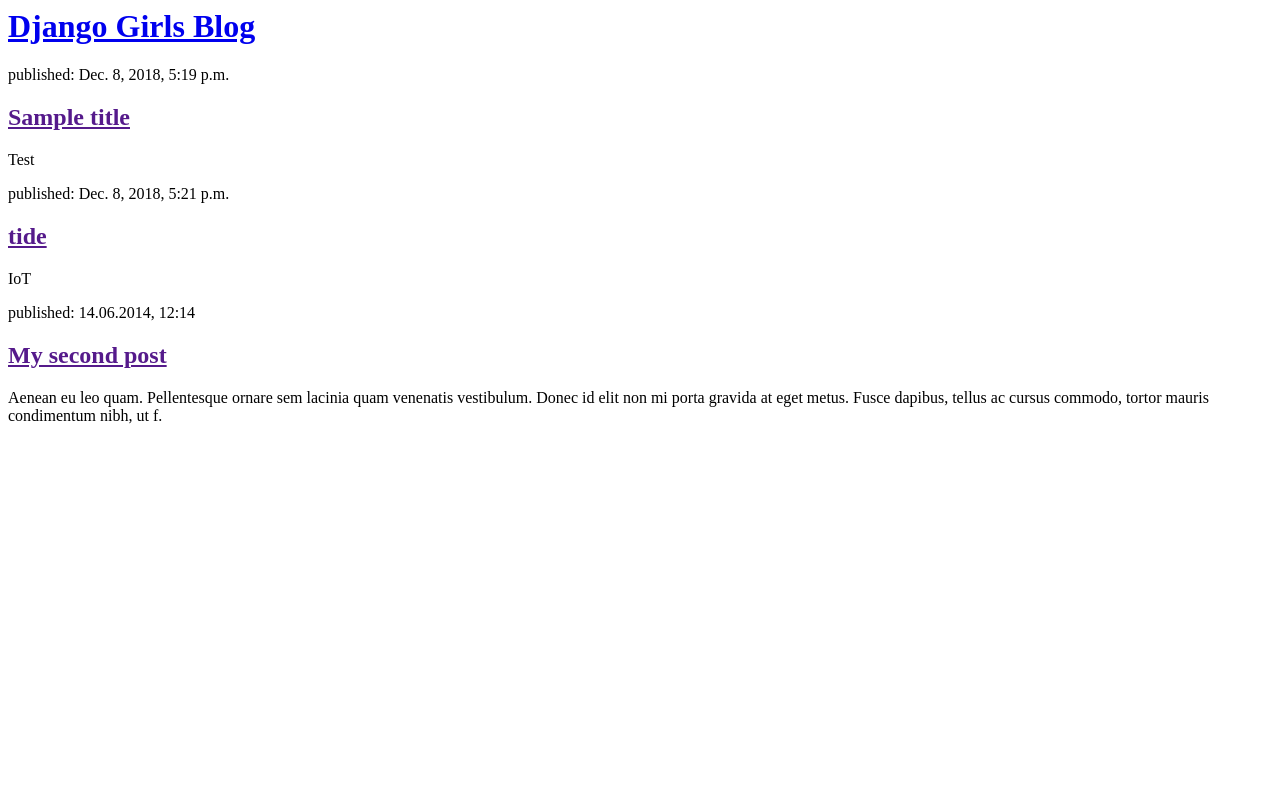
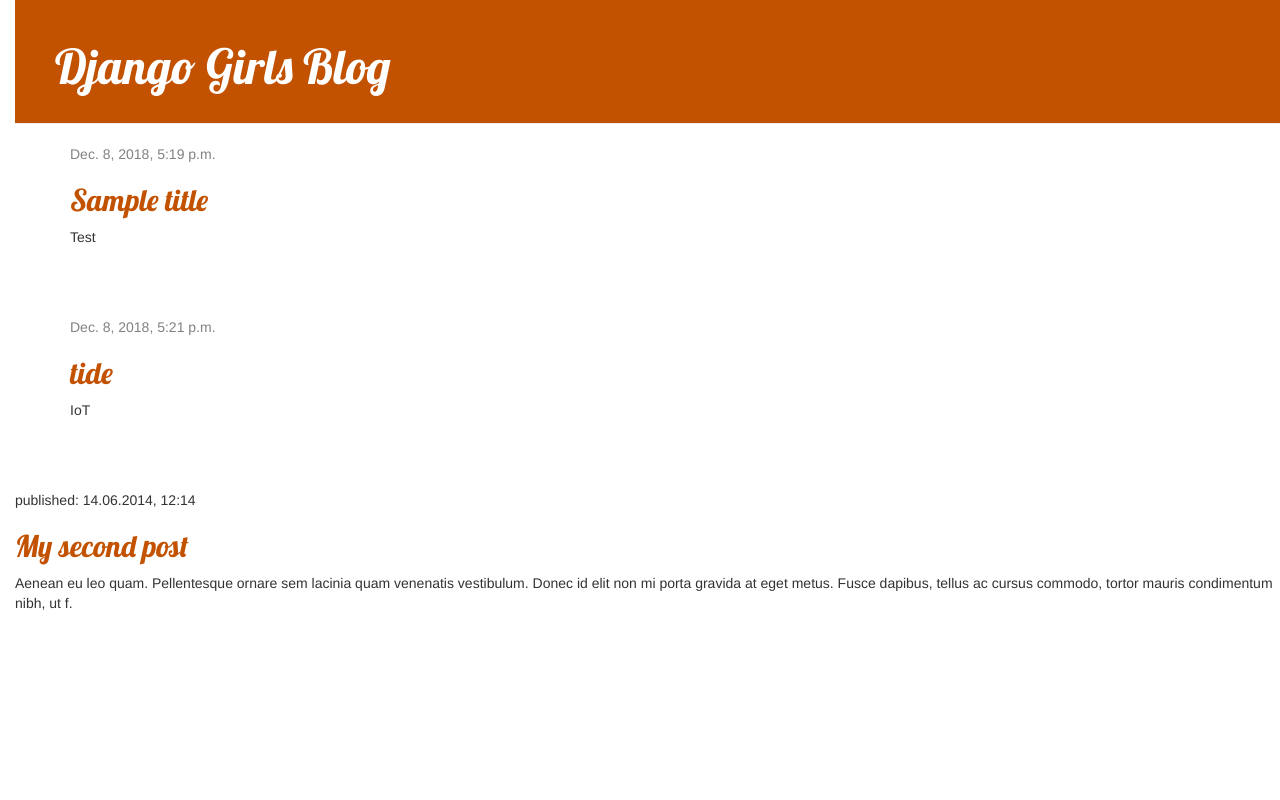
Before and after one commit to nuntawat168/my-first-blog, a Django app: page / in a window 1280 px wide. Run offline with Django 3.2, Linux system fonts and the light colour scheme; data comes from the database, SQL or seed files in the repository; some libraries are stand-ins or nearby versions.

Commit message:
Added view and template for detailed blog post as well as CSS for the site.

```diff
--- /dev/null
+++ b/blog/static/css/blog.css
@@ -0,0 +1,53 @@
+h1 a, h2 a {
+    color: #C25100;
+    font-family: 'Lobster';
+}
+body {
+    padding-left: 15px;
+}
+.page-header {
+    background-color: #C25100;
+    margin-top: 0;
+    padding: 20px 20px 20px 40px;
+}
+
+.page-header h1, .page-header h1 a, .page-header h1 a:visited, .page-header h1 a:active {
+    color: #ffffff;
+    font-size: 36pt;
+    text-decoration: none;
+}
+
+.content {
+    margin-left: 40px;
+}
+
+h1, h2, h3, h4 {
+    font-family: 'Lobster', cursive;
+}
+
+.date {
+    color: #828282;
+}
+
+.save {
+    float: right;
+}
+
+.post-form textarea, .post-form input {
+    width: 100%;
+}
+
+.top-menu, .top-menu:hover, .top-menu:visited {
+    color: #ffffff;
+    float: right;
+    font-size: 26pt;
+    margin-right: 20px;
+}
+
+.post {
+    margin-bottom: 70px;
+}
+
+.post h1 a, .post h1 a:visited {
+    color: #000000;
+}
--- a/blog/templates/blog/post_list.html
+++ b/blog/templates/blog/post_list.html
@@ -1,20 +1,36 @@
+{% load static %}
 <html>
     <head>
+        <link rel="stylesheet" href="//maxcdn.bootstrapcdn.com/bootstrap/3.2.0/css/bootstrap.min.css">
+        <link rel="stylesheet" href="//maxcdn.bootstrapcdn.com/bootstrap/3.2.0/css/bootstrap-theme.min.css">
         <title>Django Girls blog</title>
+        <link rel="stylesheet" href="{% static 'css/blog.css' %}">
+        <link href="//fonts.googleapis.com/css?family=Lobster&subset=latin,latin-ext" rel="stylesheet" type="text/css">
     </head>
     <body>
-        <div>
+        <div class="page-header">
             <h1><a href="/">Django Girls Blog</a></h1>
         </div>
 
 
-        {% for post in posts %}
-            <div>
-                <p>published: {{ post.published_date }}</p>
-                <h2><a href="">{{ post.title }}</a></h2>
-                <p>{{ post.text|linebreaksbr }}</p>
+        <div class="content container">
+                <div class="row">
+                    <div class="col-md-8">
+
+                            {% block content %}
+                                {% for post in posts %}
+                                    <div class="post">
+                                        <div class="date">
+                                            {{ post.published_date }}
+                                        </div>
+                                        <h2><a href="{% url 'post_detail' pk=post.pk %}">{{ post.title }}</a></h2>
+                                        <p>{{ post.text|linebreaksbr }}</p>
+                                    </div>
+                                {% endfor %}
+                            {% endblock %}
+                    </div>
+                </div>
             </div>
-        {% endfor %}
 
         <div>
             <p>published: 14.06.2014, 12:14</p>
--- a/blog/urls.py
+++ b/blog/urls.py
@@ -3,4 +3,5 @@
 
 urlpatterns = [
     path('', views.post_list, name='post_list'),
+    path('post/<int:pk>/', views.post_detail, name='post_detail'),
 ]
--- a/blog/views.py
+++ b/blog/views.py
@@ -1,7 +1,11 @@
-from django.shortcuts import render
+from django.shortcuts import render, get_object_or_404
 from django.utils import timezone
 from .models import Post
 
 def post_list(request):
     posts = Post.objects.filter(published_date__lte=timezone.now()).order_by('published_date')
     return render(request, 'blog/post_list.html', {'posts': posts})
+
+def post_detail(request, pk):
+    post = get_object_or_404(Post, pk=pk)
+    return render(request, 'blog/post_detail.html', {'post': post})
```
Also changed, not shown: blog/templates/blog/1หน้า Home.html (deleted, +0 -83 lines), blog/templates/blog/base.html (added, +23 -0 lines), blog/templates/blog/post_detail.html (added, +13 -0 lines), 4 other files.
